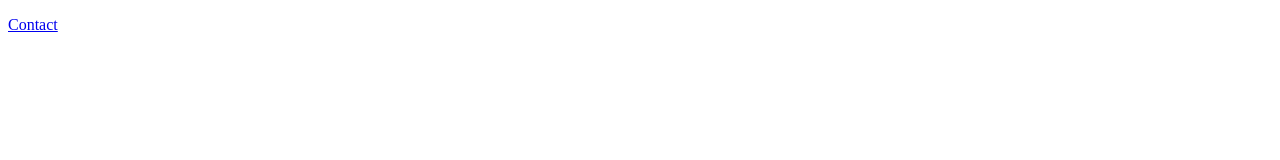
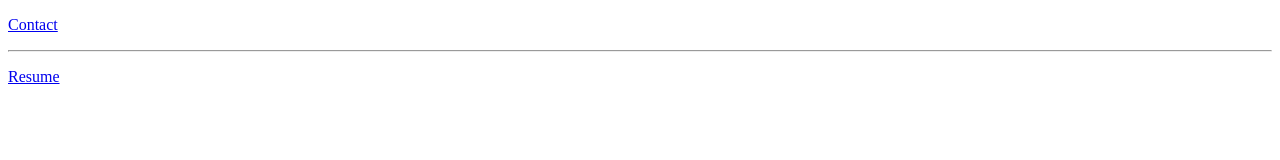
Before and after one commit to arbel91/LuiFromTechHire, a plain HTML site: page Arbel Medina Portfolio/index.html in a window 1280 px wide. Drawn offline with Linux system fonts and the light colour scheme.

```diff
--- a/Arbel Medina Portfolio/index.html
+++ b/Arbel Medina Portfolio/index.html
@@ -7,10 +7,13 @@
 
 <p>
 <a href=
-"file:///Users/acetip/Desktop/repos/LuiFromTechHire/Arbel%20Medina%20Portfolio/Contact%20Me.html">Contact</a></p>
+"file:///Users/acetip/Desktop/repos/LuiFromTechHire/Arbel%20Medina%20Portfolio/Contact%20Me.html">Contact</a>
+</p>
 
-
-<!-- target= "_blank" > Contact Information -->
+<nav>
+  <hr >
+  <p> <a href="MyPortfolio.html">Resume</a> </p>
+ </nav>
 
 
 
```
Also changed, not shown: Arbel Medina Portfolio/MyPortfolio.html (+13 -0 lines).
